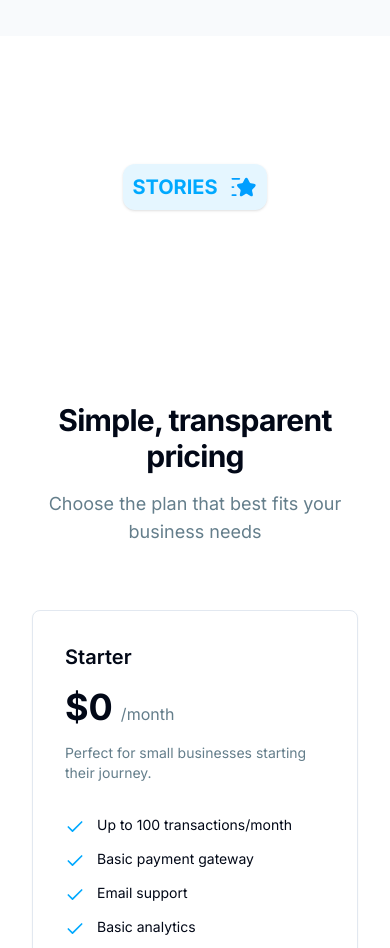
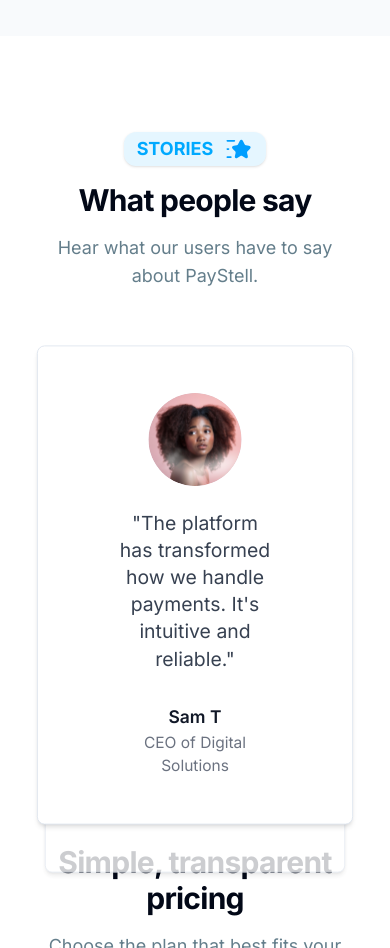
Before and after one commit to PayStell/paystell-landing, a Next.js app: page / in a window 390 px wide. Shown: the part 4740-5688 px from the top of the page. Built offline with nearby package versions, Linux system fonts and the light colour scheme.

Commit message:
Feat: Added carousel
- Some UI changes to improve design

```diff
--- a/src/components/sections/Testimonials.tsx
+++ b/src/components/sections/Testimonials.tsx
@@ -1,16 +1,108 @@
-import { Button } from "@/components/ui/button";
+"use client";
+import { useState, useEffect } from "react";
 import { Badge } from "@/components/ui/badge";
+import { Testimonial } from "@/types";
 import Image from "next/image";
+import Card from "@/components/ui/card";
+
+const testimonials: Testimonial[] = [
+  {
+    image: "/person-sample.svg",
+    quote:
+      "As a small business owner, PayStell has been a game-changer. Setting up was effortless, and the payment links make it so simple for my customers to pay. Plus, the low fees help me save money on every transaction. It's the perfect solution for my growing business!",
+    author: "Alex J",
+    role: "Owner of Crafty Creations",
+  },
+  {
+    image: "/person-sample.svg",
+    quote:
+      "The platform has transformed how we handle payments. It's intuitive and reliable.",
+    author: "Sam T",
+    role: "CEO of Digital Solutions",
+  },
+  {
+    image: "/person-sample.svg",
+    quote:
+      "Customer support is outstanding. They're always there when you need them.",
+    author: "Jordan M",
+    role: "Founder of Tech Innovators",
+  },
+];
 
 const Testimonials = () => {
+  const [activeIndex, setActiveIndex] = useState(0);
+
+  useEffect(() => {
+    const timer = setInterval(() => {
+      setActiveIndex((current) => (current + 1) % testimonials.length);
+    }, 5000);
+
+    return () => clearInterval(timer);
+  }, []);
+
   return (
-    <section className="h-800 relative pt-32 pb-24 lg:pt-40 lg:pb-32 bg-background">
+    <section className="relative pt-24 bg-background">
       <div className="container">
-        <div className="max-w-3xl mx-auto text-center">
-          <Badge className="bg-primary/10 hover:bg-primary/10 p-2 rounded-xl    ">
-            <h2 className="text-xl font-bold text-primary mr-3">STORIES</h2>
+        <div className="text-center flex flex-col items-center">
+          <Badge className="w-fit bg-primary/10 px-3 rounded-xl hover:bg-primary/10">
+            <h2 className="text-lg font-bold text-primary mr-3">STORIES</h2>
             <Image src="/star.svg" width={28} height={28} alt="star" />
           </Badge>
+          <h2 className="text-3xl font-bold tracking-tight sm:text-4xl mt-4">
+            What people say
+          </h2>
+          <p className="mt-4 text-lg text-muted-foreground">
+            Hear what our users have to say about PayStell.
+          </p>
+          <div className="relative mt-12 w-full mx-auto min-h-[410px]">
+            <div className="relative flex justify-center">
+              {testimonials.map((testimonial, index) => {
+                const isActive = index === activeIndex;
+                const position = index - activeIndex;
+
+                return (
+                  <div
+                    key={index}
+                    className="absolute w-full transition-all duration-700 ease-in-out"
+                    style={{
+                      transform: `translateY(${position * 60}px) scale(${
+                        0.97 * (1 - Math.abs(position) * 0.05)
+                      })`,
+                      opacity: position >= 0 ? 1 - position * 0.2 : 0,
+                      zIndex: testimonials.length - Math.abs(position),
+                      pointerEvents: isActive ? "auto" : "none",
+                    }}
+                  >
+                    {/* Cambiar el ancho máximo y el padding interno aquí */}
+                    <Card className="py-12 px-20 bg-white rounded-lg shadow-md max-w-5xl mx-auto">
+                      <div className="flex flex-col items-center text-center gap-6">
+                        <div className="relative w-24 h-24 rounded-full overflow-hidden bg-pink-100">
+                          <Image
+                            src={testimonial.image}
+                            alt={`${testimonial.author}'s profile picture`}
+                            width={96}
+                            height={96}
+                            className="object-cover"
+                          />
+                        </div>
+                        <blockquote className="text-gray-700 text-xl">
+                          "{testimonial.quote}"
+                        </blockquote>
+                        <div className="mt-2">
+                          <cite className="not-italic font-semibold text-gray-900 text-lg">
+                            {testimonial.author}
+                          </cite>
+                          <p className="text-gray-500 text-base">
+                            {testimonial.role}
+                          </p>
+                        </div>
+                      </div>
+                    </Card>
+                  </div>
+                );
+              })}
+            </div>
+          </div>
         </div>
       </div>
     </section>
--- a/src/types/index.ts
+++ b/src/types/index.ts
@@ -0,0 +1,6 @@
+export interface Testimonial {
+    image: string
+    quote: string
+    author: string
+    role: string
+  }
```
Also changed, not shown: public/person-sample.svg (added), public/user-128.png (added).
